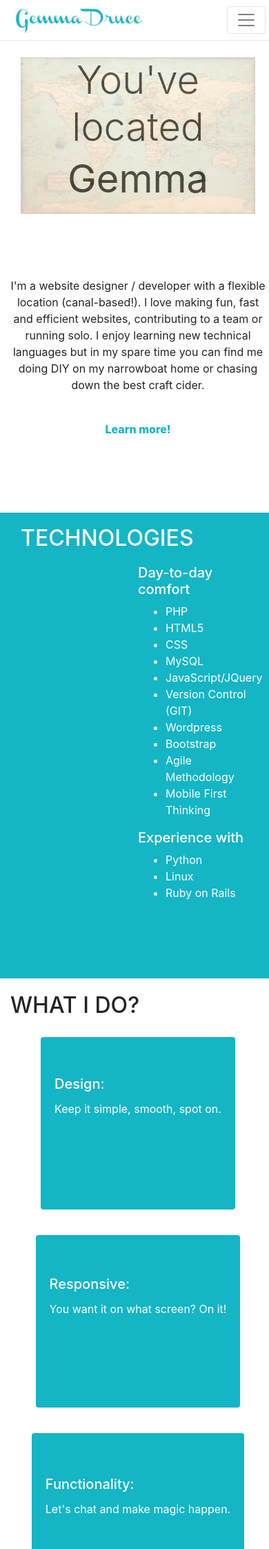
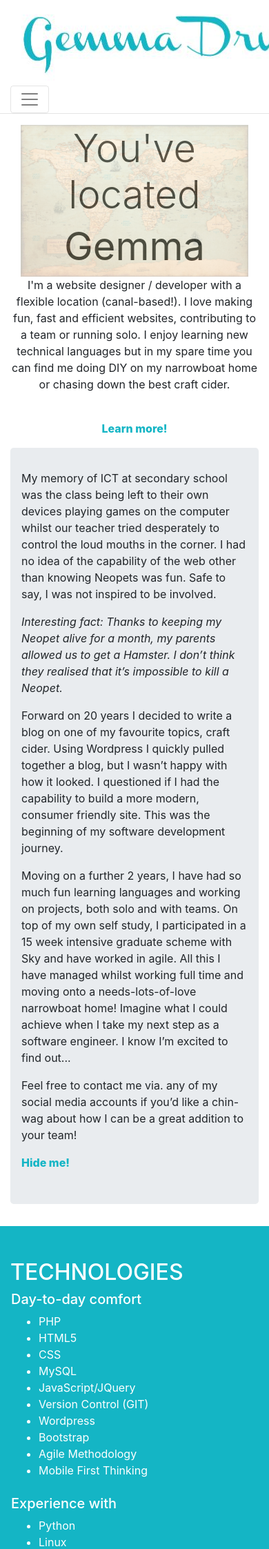
Before and after one commit to GemmieDodger/portfolioGem, a PHP site: page / in a window 390 px wide; the page is wider, and only the part inside the window is pictured. Shown: the top 2245 px of that part at 69% size. Run offline with PHP 8.4, Linux system fonts and the light colour scheme; some libraries are stand-ins or nearby versions.

Commit message:
Reframing CSS and Bootstrap. Stripping back and re-implementing across all pages.

```diff
--- a/public/css/styles.css
+++ b/public/css/styles.css
@@ -1,17 +1,11 @@
-/* Image Crop  */
-/*.post-crop{
-    overflow: hidden !important;
-    width: 711px !important;
-    height: 826px !important;
-}*/
-/**/
 
+
+body {
+    position: relative;
+}
 
 /*NAVIGATION MENU*/
 
-#brand {
-    font-weight: 600;
-}
 .menu {
     color: #7c7c7c;
     font-weight: 500;
@@ -26,32 +20,8 @@
     height: 26px;
     margin-left: 6px;
 }
-nav {
-    margin-top:10px;
-}
 
-
-
-#navbar-brand {
-    /*    width: 80%;*/
-    /*    min-width: 100px;*/
-    max-width:300px;
-}
-
-#logo {
-    /*width: 80%;*/
-
-    max-width:300px;
-
-}
-
-/*About*/
-
-/*follow moust in about*/
-#container {
-    position: relative;
-
-}
+/*ABOUT*/
 
 
 .hero {
@@ -60,32 +30,27 @@
 }
 
 .hero-image{
+    opacity: 30%;
 
-    opacity: 30%;
-    max-height:650px;
 
 }
 .hero-text{
     position: absolute;
     top: 50%;
     left: 50%;
-    min-width: 300px;
+    min-width: 250px;
     transform: translate(-50%, -50%);
 
 }
 
-.follow {
 
-
-
-}
+/*LEARN MORE BUTTON*/
 
 .button {
-    /* background-color: #e9ecef;*/
     font-weight: 800;
     color: #14b5c5;
     border-radius: 0 !important
-        /*  max-width:30px;*/
+
 }
 .button:hover {
     color: #F73286;
@@ -98,6 +63,7 @@
     color: #F73286;
 }
 
+/*CALL OUT CARD*/
 .card {
     border: 0 !important;
     height: 250px;
@@ -107,38 +73,18 @@
 }
 
 .card-body {
-    /* background-color: #e9ecef;*/
     padding-top: 20%;
     padding-bottom: 20%;
 }
 
-/*this isnt used*/
-.height {
-    padding-top: 20%;
-    padding-bottom: 20%;
-}
 
-.caption-about {
-    padding-top: 25%;
-    padding-bottom: 25%;
-}
-
-/*Zoom in from left about page */
-/*animation element*/
+/*ANIMATION ZOOM FROM LEFT*/
 
 .animation-element {
     opacity: 0;
     position: relative;
 }
-/*animation element sliding left*/
 
-/*animation element*/
-
-/*.animation-element {
-  opacity: 0;
-  position: relative;
-}*/
-/*animation element sliding left*/
 
 .animation-element.slide-left {
     opacity: 0;
@@ -175,44 +121,24 @@
     animation: 1s ease-out 0s 1 slideInFromLeft;
 }
 
-
-.page-tech {
-
-    height: 80%;
-
-}
 .blue {
     background-color: #14b5c5;
+
 }
 
 .white-font {
     color:white;
 }
 
-.space-top {
-    padding-top: 8%;
-}
-.space-left {
-    padding-left: 50%;
-}
+
 .right {
     position: static;
-    right: 0px;
-    min-width: 100px;
-    padding: 10px;
-
+    padding-left: 2%;
+    padding-top: 2%;
 }
 
-/*MAIN*/
 
-.relative {
-    position: relative;
-}
-.absolute {
-    position:absolute;
-}
-
-/*Scroll to top button*/
+/*SCROLL TO TOP BUTTON*/
 .back-to-top {
     position:fixed;
     bottom:2em;
@@ -234,153 +160,14 @@
 }
 
 /*FOOTER*/
-.f-social {
-    width: 30px;
-    height: 30px;
-    margin-right: 5px;
-    margin-left: 5px;
-}
-footer {
-    margin-bottom: 20px;
-    margin-top: 20px;
-}
-.footer-margin {
-    margin-top: 10px;
+
+#footer {
+    position: absolute;
+    bottom: 0;
+    height: 100px;
 }
 
-
-
-/*MEDIA QUERIES*/
-@media only screen and (max-width: 480px){ /*portrait phone*/
-    /*
-     .page {
-         height: 40%;
-
-     }*/
-
-    .page-tech {
-        height: 80%;
-
-    }
-    /*  .page-about {
-         height: 40%;
-
-     }*/
-
-    /*   .page-bottom {
-         height: 100%;
-
-     }*/
-    .space-top {
-        padding-top: 5%;
-    }
-
-    .center {
-        padding-top: 0%;
-        padding-bottom: 15%;
-    }
-
-
-
-    html {
-
-    }
-    .img-gallery {
-        opacity: 0.2;
-    }
-
-    .middle-gallery {
-        opacity: 1;
-    }
-
-
-}
-
-@media only screen and (max-width: 768px) { /*landscape phone or smaller*/
-    .menu {
-        font-size: 16px;
-
-    }
-    .f-col-margin {
-        margin-top: 40px;
-    }
-
-    #logo {
-        width:200px;
-        position: relative;
-    }
-    .carousel-inner {
-        min-width: 340px;
-    }
-
-
-    .card-margin{
-        margin-top: 5%;
-        margin-bottom: 5%;
-    }
-
-
-    /* .page {
-         height: 50%;
-
-     }*/
-    /*  .page-top {
-         height: 20%;
-
-     }*/
-    /* .page-bottom {
-         height: 80%;
-     }*/
-    html {
-        min-width:400px;
-    }
-    .img-gallery {
-        opacity: 0.2;
-    }
-
-    .middle-gallery {
-        opacity: 1;
-    }
-    .postbutton {
-        text-align: center;
-    }
-    .space-top {
-        padding-top: 5%;
-    }
-
-
-}
-
-@media only screen and (max-width: 991px) { /*tablets*/
-    html {
-
-    }
-    .postbutton {
-        text-align: center;
-    }
-    .card-margin{
-        margin-top: 5%;
-        margin-bottom: 5%;
-    }
-    /*
-         .page-bottom {
-         height: 120%;
-     }*/
-    /*     .page-top {
-             height: 50%;
-         }*/
-
-}
-
-
-@media only screen and (max-width: 1050px) { /*desktops*/
-    .page-bottom {
-        /*     height: 130%;*/
-    }
-}
-
-
-/*Portfolio*/
+/*PORTFOLIO*/
 
 .gallery-filter {
     margin: 5%;
@@ -413,13 +200,8 @@
     color: white;
 }
 
-/*.port-image
-{
-    min-width: 460px;
-}*/
 
-.gallery_product
-{
+.gallery_product {
     margin-bottom: 30px;
     position: relative;
 
@@ -433,7 +215,6 @@
 }
 
 .img-gallery {
-
     opacity: 1;
     transition: .5s ease;
     backface-visibility: hidden;
@@ -467,7 +248,7 @@
     padding: 16px 32px;
 }
 
-/*contact*/
+/*CONTACT PAGE*/
 #contact-image {
 
     opacity: 20%;
@@ -475,14 +256,14 @@
     max-width:800px;
 }
 
-/*read page*/
+/*READ PAGE*/
 
 .readtitle {
     padding-top:100px;
     padding-bottom: 100px;
 }
 
-/*previous button post*/
+/*PREVIOUS POST BUTTON*/
 
 
 .postbutton {
@@ -497,8 +278,7 @@
 
 }
 
-/*ROCK PAPER SCISSORS*\
-*/
+/*ROCK PAPER SCISSORS*\*/
 
 
 .rps-game {
--- a/views/layout.php
+++ b/views/layout.php
@@ -1,18 +1,4 @@
-<!--<!DOCTYPE html>
-<html lang="en">
--->
-<!--<head>-->
-<!--        <meta charset="utf-8">
-        <meta name="viewport" content="width=device-width, initial-scale=1, shrink-to-fit=no">
-        <meta description="Take a step into my world of software development">
-        <title>Gemma's Portfolio</title>
 
-        <link rel="stylesheet" href="public/css/bootstrap.min.css"  type="text/css" integrity="sha384-Vkoo8x4CGsO3+Hhxv8T/Q5PaXtkKtu6ug5TOeNV6gBiFeWPGFN9MuhOf23Q9Ifjh" crossorigin="anonymous">
-        <link rel="stylesheet" href="public/css/styles.css" type="text/css">
-
-        <script type='text/javascript' src='https://platform-api.sharethis.com/js/sharethis.js#property=5e9ed92b81693d0012e58860&product=image-share-buttons&cms=website' async='async'></script>
-
-    </head>-->
 <body>
     <!--NAVBAR-->
     <div class="container-fluid">
@@ -46,7 +32,7 @@
     <div>
         <?php require_once('routes.php'); ?>
     </div>
-        <footer>
+    <footer id="footer">
 
         <div class="container">
             <div class="container">
@@ -82,10 +68,10 @@
     <script src="https://stackpath.bootstrapcdn.com/bootstrap/4.4.1/js/bootstrap.min.js" integrity="sha384-wfSDF2E50Y2D1uUdj0O3uMBJnjuUD4Ih7YwaYd1iqfktj0Uod8GCExl3Og8ifwB6" crossorigin="anonymous"></script>
     <script src="https://code.jquery.com/jquery-1.12.4.min.js"></script>
     <script>
-                   jQuery(document).ready(function() {
+        jQuery(document).ready(function () {
             var offset = 220;
             var duration = 500;
-    jQuery(window).scroll(function() {
+            jQuery(window).scroll(function () {
 
                 if (jQuery(this).scrollTop() > offset) {
                     jQuery('.back-to-top').fadeIn(duration);
@@ -94,13 +80,12 @@
                 }
             });
 
-    jQuery('.back-to-top').click(function(event) {
+            jQuery('.back-to-top').click(function (event) {
                 event.preventDefault();
                 jQuery('html, body').animate({scrollTop: 0}, duration);
-        jQuery('.back-to-top').css("background-color","#14b5c5");
+                jQuery('.back-to-top').css("background-color", "#14b5c5");
                 return false;
             })
         });
     </script>
 </body>
-<!--</html>-->
--- a/views/pages/about.php
+++ b/views/pages/about.php
@@ -1,7 +1,7 @@
 
 <script src="https://code.jquery.com/jquery-3.4.1.slim.min.js" integrity="sha256-pasqAKBDmFT4eHoN2ndd6lN370kFiGUFyTiUHWhU7k8=" crossorigin="anonymous"></script>
 
-<section class="page-top">
+<section>
 
     <!--Hero Banner-->
     <div class='container hero' >
@@ -10,25 +10,25 @@
             <h2  class="display-4 ">You've located</h2>
             <div ><h2 class="display-4" ><strong>Gemma</strong></h2></div>
         </div>
-    <img class= "container-fluid hero-image mt-2" alt = "vintage map" src="public/images/content/map.jpg">
+        <img class= "container-fluid hero-image " alt = "vintage map" src="public/images/content/map.jpg">
 
 
     </div>
 </section>
 
 <!--MAIN-->
-<section class="page-about">
+<section>
     <div class="container">
         <div class="align-self-center row text-center mx-auto caption-about">
             <div >
-    <p class="">I'm a website designer / developer with a flexible location (canal-based!). I love making fun, fast and efficient websites, contributing to a team or running solo. I enjoy learning new technical languages but in my spare time you can find me doing DIY on my narrowboat home or chasing down the best craft cider.</p>
+                <p class="animation-element slide-left">I'm a website designer / developer with a flexible location (canal-based!). I love making fun, fast and efficient websites, contributing to a team or running solo. I enjoy learning new technical languages but in my spare time you can find me doing DIY on my narrowboat home or chasing down the best craft cider.</p>
                 <br/>
-    <p ><span class="button showmore">Learn more!</span> </p>
+                <p ><span class="button showmore animation-element slide-left">Learn more!</span> </p>
             </div>
         </div>
     </div>
 </section>
-<section class=" moredetails">
+<section>
     <div class="container">
         <div  class="jumbotron">
             <p class ="mx-auto">
@@ -51,16 +51,16 @@
         </div>
     </div>
 </section>
-<section class="page-tech blue container-fluid">
-<div class="container space-top">
+<section class="blue">
+    <div class="container ">
 
-    <div class="break row  white-font animation-element slide-left">
-        <div class="col-md-6  ">
-            <h2 class="text-uppercase"  >Technologies</h2>
+        <div class=" row white-font animation-element slide-left pt-5 pb-5">
+            <div class="col-md-5 col-sm-12">
+                <h2 class="text-uppercase my-auto"  >Technologies</h2>
             </div>
-        <div class="col-md-6 right">
-            <div  class="space-left">
-            <h5>Day-to-day comfort</h5>
+
+            <div class="col-md-4 col-sm-6 right pl-3">
+                <h5 class="">Day-to-day comfort</h5>
                 <ul>
                     <li>PHP</li>
                     <li>HTML5</li>
@@ -73,19 +73,23 @@
                     <li>Agile Methodology</li>
                     <li>Mobile First Thinking</li>
                 </ul>
-            <h5>Experience with</h5>
+            </div>
+            <div class="col-md-3 col-sm-6  right pl-3">
+                <h5  class="">Experience with</h5>
                 <ul>
                     <li>Python</li>
                     <li>Linux</li>
                     <li>Ruby on Rails</li>
+                    <li>AWS/Jenkins/Maven</li>
                 </ul>
             </div>
-        </div>
+
+
         </div>
     </div>
 </section>
-<section class="page-bottom">
-<div class="container space-top">
+<section class="col-xs-12">
+    <div class="container">
         <h2 class="text-uppercase animation-element slide-left">What I do?</h2>
         <div id="keys" class="row  white-font">
             <div class="col-lg-4 d-flex align-items-stretch animation-element slide-left">
@@ -120,28 +124,20 @@
 
 <script src="https://ajax.googleapis.com/ajax/libs/jquery/1.7.0/jquery.min.js"></script>
 <script>
-    //this doesn't work yet - move the Gemma following mouse
-//    $(document).bind('mousemove', function (e) {
-//        $('.follow').css({
-//            top: e.pageY - $(".box").height() / 2, // just minus by half the height
-//            left: e.pageX - $(".box").width() / 2 // just minus by half the width
-//        });
-//    });
-
 
 
     // hide extra details on page load
-    $(document).ready(function(){
+    $(document).ready(function () {
         $('.moredetails').hide();
     });
     //show more on hover
 //show on screen on scroll
-    $('.showmore').hover(function() {
+    $('.showmore').hover(function () {
         $('.moredetails').show();
     });
-    //hide on hovers
+    //hide on hover
 
-    $('.hide').hover(function() {
+    $('.hide').hover(function () {
         $('.moredetails').hide();
     });
 
@@ -157,7 +153,7 @@
         var window_top_position = $window.scrollTop();
         var window_bottom_position = (window_top_position + window_height);
 
-  $.each($animation_elements, function() {
+        $.each($animation_elements, function () {
             var $element = $(this);
             var element_height = $element.outerHeight();
             var element_top_position = $element.offset().top;
--- a/views/portfolio/rps.php
+++ b/views/portfolio/rps.php
@@ -1,6 +1,6 @@
 
 <div class="text-center">
-        <div class='container rps-game'  >        <!--adding a container-->
+    <div class='container rps-game'  >
         <div class="text-info mt-5"> <!--change the colour-->
             <h1> Rock, Paper, Scissors</h1>
         </div>
```
Also changed, not shown: views/pages/contact.php (+3 -41 lines), views/portfolio/read.php (+5 -5 lines), views/portfolio/readAll.php (+11 -13 lines). Lines whose indentation alone changed are shown as unchanged.
